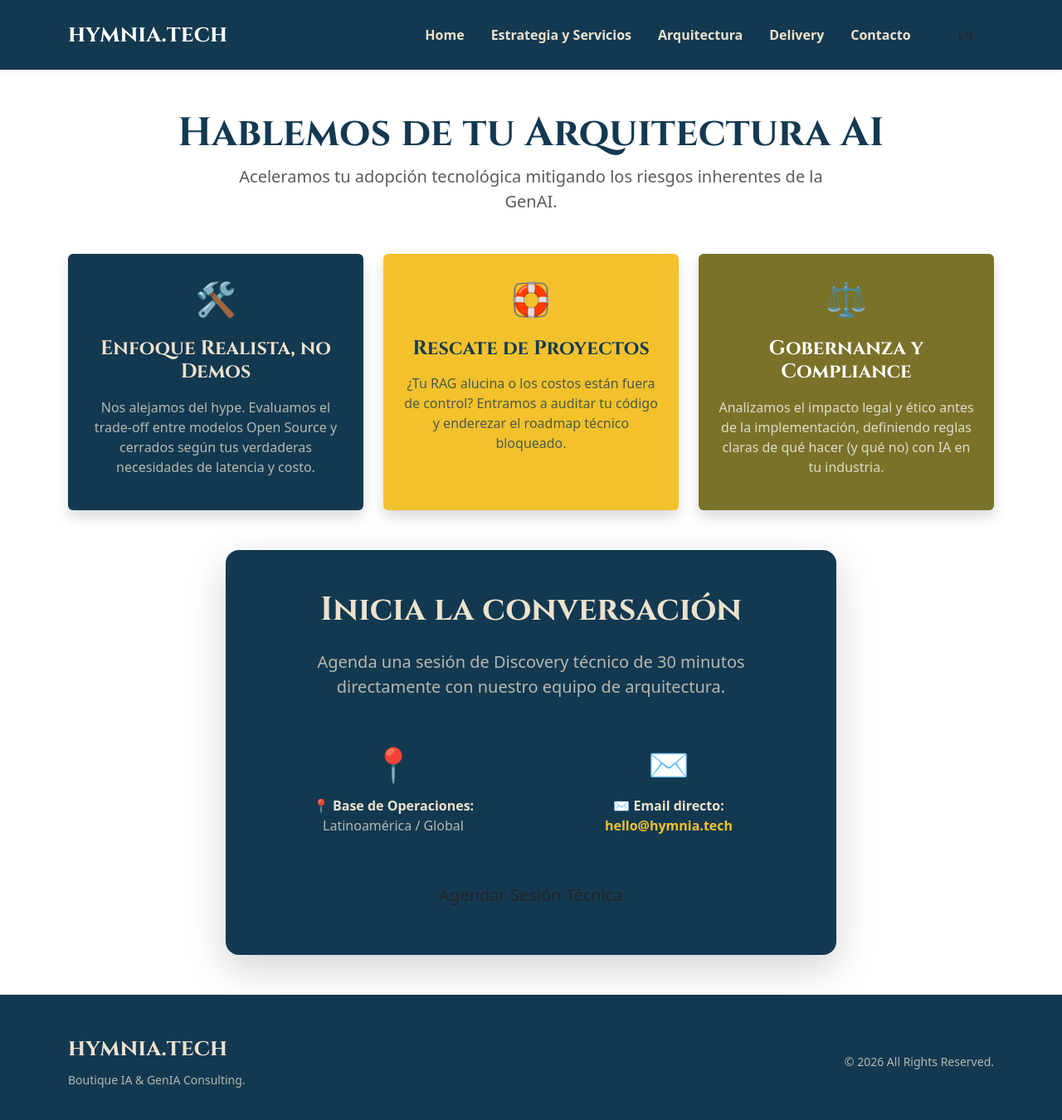
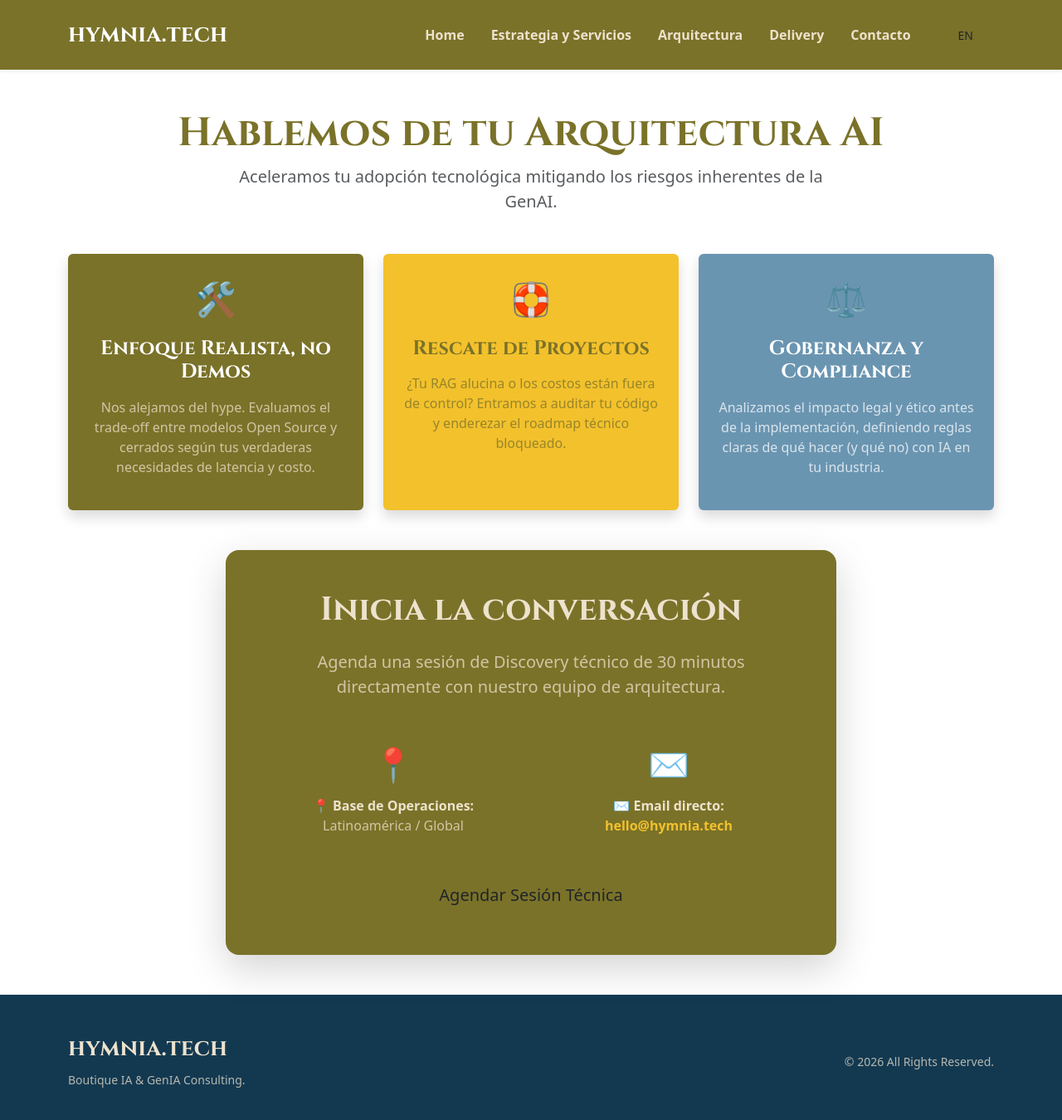
Before and after one commit to PatricioArosD/Propuesta-de-paginga, a React (Vite) app: page /contact in a window 1280 px wide. Shown: the top 1350 px of the page at 83% size. Built offline with nearby package versions, Linux system fonts and the light colour scheme.

Commit message:
Update paleta a color oliva y mejora de contrastes WCAG

```diff
--- a/src/components/NavBar.jsx
+++ b/src/components/NavBar.jsx
@@ -6,8 +6,8 @@ const NavBar = () => {
   const { language, toggleLanguage, t } = useContext(LanguageContext);
 
   return (
-    // Usamos bg-deep-blue para el fondo oscuro
-    <nav className="navbar navbar-expand-lg navbar-dark bg-deep-blue sticky-top shadow-sm py-3">
+    // Reemplazamos bg-deep-blue por bg-olive
+    <nav className="navbar navbar-expand-lg navbar-dark bg-olive sticky-top shadow-sm py-3">
       <div className="container">
         <NavLink className="navbar-brand fs-3" to="/">hymnia.tech</NavLink>
 
--- a/src/pages/Architecture.jsx
+++ b/src/pages/Architecture.jsx
@@ -3,27 +3,27 @@ import { LanguageContext } from '../context/LanguageContext';
 
 const Architecture = () => {
   const { t } = useContext(LanguageContext);
-  // Iconos para los pasos
   const stepIcons = ["🔍", "💡", "🚀", "🏭"];
-  const stepColors = ["bg-deep-blue", "bg-muted-blue", "bg-mustard", "bg-olive"];
+  // Reemplazamos bg-deep-blue por bg-olive y ajustamos la secuencia
+  const stepColors = ["bg-olive", "bg-muted-blue", "bg-mustard", "bg-olive"];
 
   return (
     <div className="container py-5 mb-5">
       <div className="text-center mb-5">
          <h6 className="text-mustard text-uppercase ls-2 fw-bold">Our Methodology</h6>
-        <h1 className="text-deep-blue fw-bold display-5 serif-font mb-3">{t.architecture.title}</h1>
+        {/* Cambiado a text-olive */}
+        <h1 className="text-olive fw-bold display-5 serif-font mb-3">{t.architecture.title}</h1>
         <p className="lead text-muted mx-auto col-lg-8">{t.architecture.subtitle}</p>
       </div>
 
-      {/* Flujo Horizontal de Pasos */}
       <div className="row text-center justify-content-center g-4 mt-5">
         {t.architecture.steps.map((item, idx) => (
           <div className="col-lg-3 col-md-6 timeline-step" key={idx}>
-            {/* Círculo de Icono */}
             <div className={`icon-circle shadow ${stepColors[idx]} text-white mb-4`}>
                {stepIcons[idx]}
             </div>
-            <h4 className="text-deep-blue serif-font mb-3">{item.step}</h4>
+            {/* Cambiado a text-olive fw-bold */}
+            <h4 className="text-olive fw-bold serif-font mb-3">{item.step}</h4>
             <p className="text-muted px-xl-3">{item.desc}</p>
           </div>
         ))}
--- a/src/pages/Contact.jsx
+++ b/src/pages/Contact.jsx
@@ -3,34 +3,35 @@ import { LanguageContext } from '../context/LanguageContext';
 
 const Contact = () => {
   const { t } = useContext(LanguageContext);
-  // Colores para las tarjetas de "Why Choose Us"
-  const boxColors = ["bg-deep-blue", "bg-mustard", "bg-olive"];
-  const textColors = ["text-cream", "text-deep-blue", "text-white"];
+
+  // Ajustamos los colores de las tarjetas para reemplazar el azul
+  const boxColors = ["bg-olive", "bg-mustard", "bg-muted-blue"];
+  const textColors = ["text-cream", "text-olive", "text-white"];
 
   return (
     <div className="container py-5">
       <div className="text-center mb-5">
-        <h1 className="text-deep-blue fw-bold display-5 serif-font">{t.contact.title}</h1>
+        {/* Cambiado a text-olive */}
+        <h1 className="text-olive fw-bold display-5 serif-font">{t.contact.title}</h1>
         <p className="lead text-muted mx-auto col-lg-8">{t.contact.subtitle}</p>
       </div>
 
-      {/* Sección "Why Choose Us" en 3 tarjetas de colores */}
       <div className="row g-4 mb-5">
          {t.contact.whyChooseUs.map((item, idx) => (
             <div className="col-md-4" key={idx}>
                <div className={`card h-100 border-0 shadow text-center p-4 ${boxColors[idx]} ${textColors[idx]}`}>
                   <div className="fs-1 mb-3">{item.icon}</div>
-                  <h4 className="serif-font mb-3">{item.title}</h4>
+                  <h4 className={`serif-font fw-bold mb-3 ${idx === 1 ? 'text-olive' : 'text-white'}`}>{item.title}</h4>
                   <p className={`opacity-75 ${textColors[idx]}`}>{item.desc}</p>
                </div>
             </div>
          ))}
       </div>
 
-      {/* Caja de Contacto Principal */}
       <div className="row justify-content-center">
         <div className="col-lg-8">
-          <div className="card bg-deep-blue text-cream border-0 shadow-lg rounded-4 overflow-hidden">
+          {/* La caja principal ahora es bg-olive */}
+          <div className="card bg-olive text-cream border-0 shadow-lg rounded-4 overflow-hidden">
             <div className="card-body p-5 text-center">
               <h3 className="fw-bold serif-font mb-4 display-6">{t.contact.boxTitle}</h3>
               <p className="mb-5 lead opacity-75">{t.contact.boxDesc}</p>
@@ -44,6 +45,7 @@ const Contact = () => {
                  <div className="col-md-6">
                     <div className="fs-1 text-mustard mb-2">✉️</div>
                     <strong>{t.contact.emailLabel}</strong><br/>
+                    {/* El correo contrastará bien en mostaza sobre el oliva */}
                     <a href="mailto:hello@hymnia.tech" className="text-mustard text-decoration-none fw-bold">hello@hymnia.tech</a>
                  </div>
               </div>
--- a/src/pages/Delivery.jsx
+++ b/src/pages/Delivery.jsx
@@ -7,30 +7,29 @@ const Delivery = () => {
   return (
     <div className="container py-5 my-5">
       <div className="row align-items-center">
-        {/* Columna Izquierda: Placeholder para Ilustración (Delivery Man) */}
         <div className="col-lg-6 mb-5 mb-lg-0 text-center">
            <div className="bg-cream rounded-circle p-5 d-inline-block shadow-sm" style={{ width: '350px', height: '350px', display: 'flex', alignItems: 'center', justifyContent: 'center' }}>
-              {/* Placeholder de ilustración */}
               <span style={{ fontSize: '10rem' }}>🚚</span>
            </div>
         </div>
 
-        {/* Columna Derecha: Checklist */}
         <div className="col-lg-6">
            <h6 className="text-mustard text-uppercase ls-2 fw-bold mb-3">{t.delivery.badge}</h6>
-          <h1 className="text-deep-blue fw-bold display-5 serif-font mb-4">{t.delivery.title}</h1>
+          {/* Cambiado a text-olive */}
+          <h1 className="text-olive fw-bold display-5 serif-font mb-4">{t.delivery.title}</h1>
           <p className="lead text-muted mb-5">
             {t.delivery.description}
           </p>
 
-          <div className="bg-white p-4 rounded-4 shadow-sm">
-            <h4 className="serif-font text-deep-blue mb-4">Checklist & Workflow</h4>
+          <div className="bg-white p-4 rounded-4 shadow-sm border border-light">
+            {/* Cambiado a text-olive fw-bold */}
+            <h4 className="serif-font text-olive fw-bold mb-4">Checklist & Workflow</h4>
             <ul className="list-unstyled">
                {t.delivery.checklist.map((item, idx) => (
                   <li key={idx} className="d-flex align-items-start mb-3">
-                     {/* Icono de check amarillo */}
                      <span className="text-mustard fs-4 me-3 mt-1">✔</span>
-                     <span className="text-deep-blue">{item}</span>
+                     {/* text-olive con fw-semibold para resaltar los entregables */}
+                     <span className="text-olive fw-semibold">{item}</span>
                   </li>
                ))}
             </ul>
--- a/src/pages/Home.jsx
+++ b/src/pages/Home.jsx
@@ -1,30 +1,28 @@
 import React, { useContext } from 'react';
 import { LanguageContext } from '../context/LanguageContext';
-import { Link } from 'react-router-dom'; // <-- 1. Importamos Link
+import { Link } from 'react-router-dom';
 
 const Home = () => {
   const { t } = useContext(LanguageContext);
 
-  // Mapeo de iconos y colores para la cuadrícula de servicios
+  // Mapeo de iconos. Cambiamos los "bg-deep-blue" por "bg-olive" en el array de colores
   const serviceIcons = ["⚙️", "🛠️", "🤖", "⚖️", "🛡️", "🔍"];
-  const cardColors = ["bg-deep-blue", "bg-muted-blue", "bg-mustard", "bg-olive", "bg-muted-blue", "bg-deep-blue"];
+  const cardColors = ["bg-olive", "bg-muted-blue", "bg-mustard", "bg-olive", "bg-muted-blue", "bg-olive"];
 
   return (
     <div>
-      {/* Nuevo Hero Section Split Screen */}
+      {/* Hero Section Split Screen */}
       <div className="container-fluid p-0">
         <div className="row g-0 align-items-center" style={{ minHeight: '70vh' }}>
-          {/* Columna Izquierda: Texto Oscuro */}
-          <div className="col-lg-5 bg-deep-blue text-cream p-5 d-flex flex-column justify-content-center h-100">
+          {/* Columna Izquierda: Reemplazado bg-deep-blue por bg-olive */}
+          <div className="col-lg-5 bg-olive text-cream p-5 d-flex flex-column justify-content-center h-100">
             <div className="p-lg-5">
               <h1 className="display-4 fw-bold mb-4 serif-font">{t.home.heroTitle}</h1>
               <p className="lead mb-4 opacity-75">{t.home.heroSub}</p>
 
-              {/* <-- 2. Reemplazamos <button> por <Link> apuntando a "/strategy" --> */}
               <Link to="/strategy" className="btn btn-mustard btn-lg d-inline-block" style={{ width: 'fit-content' }}>
                 {t.home.heroBtn}
               </Link>
-
             </div>
           </div>
           {/* Columna Derecha: Imagen */}
@@ -41,7 +39,8 @@ const Home = () => {
       <div className="container py-5 my-5">
         <div className="text-center mb-5">
           <h6 className="text-mustard text-uppercase ls-2 fw-bold">What we do</h6>
-          <h2 className="text-deep-blue fw-bold display-5 serif-font">{t.home.servicesTitle}</h2>
+          {/* Título de sección: Reemplazado text-deep-blue por text-olive */}
+          <h2 className="text-olive fw-bold display-5 serif-font">{t.home.servicesTitle}</h2>
         </div>
 
         <div className="row g-4">
@@ -52,7 +51,8 @@ const Home = () => {
                   {serviceIcons[index % serviceIcons.length]}
                 </div>
                 <div className="card-body text-center p-4">
-                  <h5 className="card-title text-deep-blue serif-font">{service}</h5>
+                  {/* Títulos de tarjeta: Reemplazado text-deep-blue por text-olive */}
+                  <h5 className="card-title text-olive serif-font">{service}</h5>
                 </div>
               </div>
             </div>
```
Also changed, not shown: src/pages/Strategy.jsx (+9 -10 lines).
